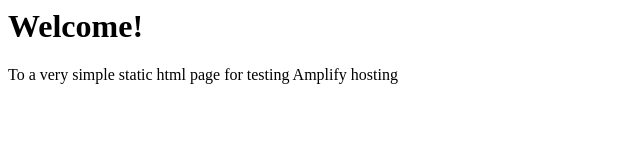
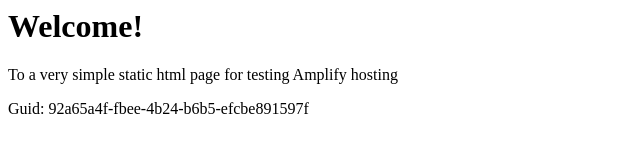
Before and after one commit to aws-aemilia-sin/Github-PR-Commit-Integration-Test-DoNotTouch-GitHubAutoBuildCanaryTest-v1-preprod-ap-southeast-1, a website: page src/index.html in a window 1280 px wide. Shown: the whole page, without its empty margins (0-640 px from the left). Drawn offline with Linux system fonts and the light colour scheme.

Commit message:
commit from integ tests

```diff
--- a/src/index.html
+++ b/src/index.html
@@ -1,3 +1,5 @@
+
+
 <html lang="en">
 
 <head>
@@ -10,6 +12,6 @@
 <body>
     <h1>Welcome!</h1>
     <p>To a very simple static html page for testing Amplify hosting</p>
-</body>
+    <p>Guid: 92a65a4f-fbee-4b24-b6b5-efcbe891597f</p></body>
 
 </html>
```
